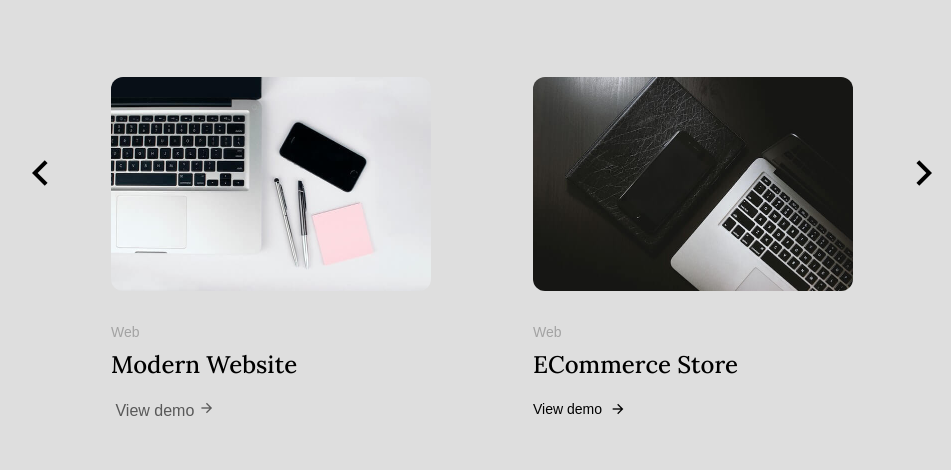
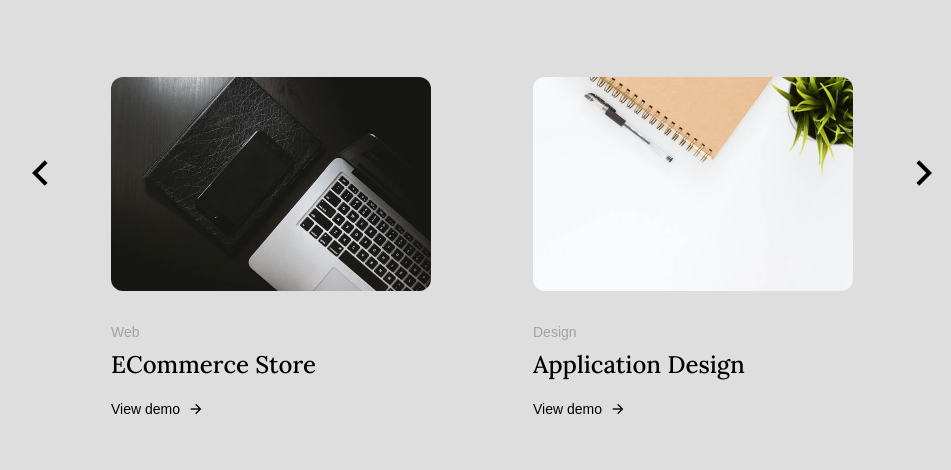
Before and after one commit to Aaramahi/portfolio, a plain HTML site: page index.html in a window 1280 px wide. Shown: the part 2744-3214 px from the top of the page, 158-1109 px from the left. Drawn offline with nearby package versions, Linux system fonts and the light colour scheme.

Commit message:
update-2 projects

```diff
--- a/index.html
+++ b/index.html
@@ -443,7 +443,7 @@
                     <div class="projects__container swiper">
                         <div class="swiper-wrapper">
                             <!--==================== PROJECT 1 ====================-->
-                            <div class="projects__content swiper-slide">
+                            <!-- <div class="projects__content swiper-slide">
                                 <img src="assets/img/project1.jpg" alt="projects image" class="projects__img">
 
                                 <div>
@@ -454,7 +454,7 @@
                                         View demo <i class="ri-arrow-right-line"></i>
                                     </a>
                                 </div>
-                            </div>
+                            </div> -->
 
                             <!--==================== PROJECT 2 ====================-->
                             <div class="projects__content swiper-slide">
```
